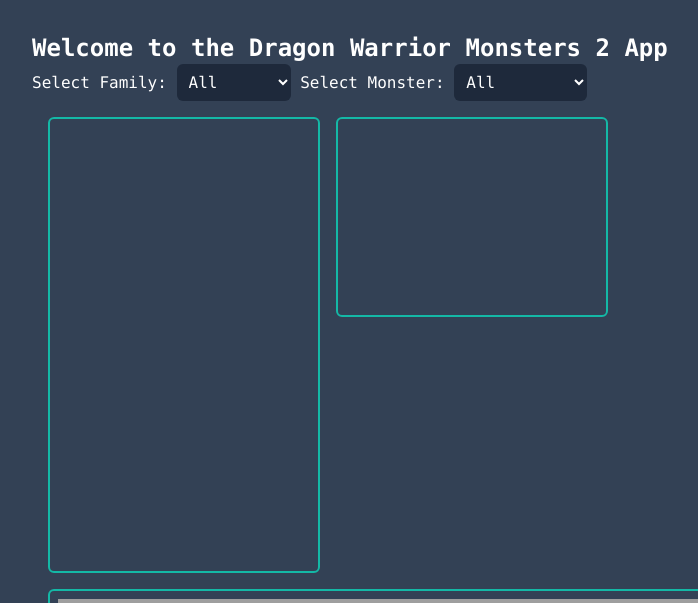
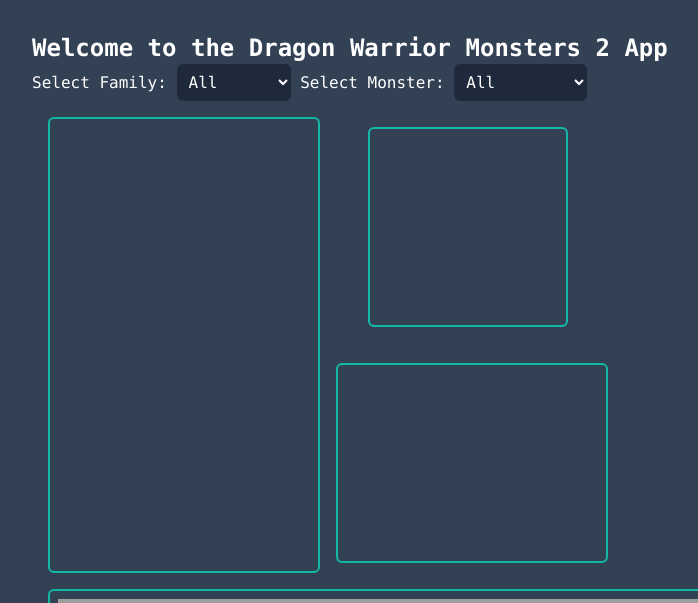
Before and after one commit to 0ceanSlim/dwm-app, a Flask app: page / in a window 1280 px wide. Shown: the top 603 px of the page, without its empty margins (0-698 px from the left). Run offline with Flask 3, Linux system fonts and the light colour scheme; data comes from the database, SQL or seed files in the repository; grey boxes are pictures that could not be loaded.

Commit message:
sprites added

```diff
--- /dev/null
+++ b/static/js/sprite.js
@@ -0,0 +1,30 @@
+function updateMonsterSprite() {
+    var selectedMonster = document.getElementById("monsterDropdown").value;
+    var spriteUrl = `static/img/monster/${selectedMonster}.png`;
+
+    var iframe = document.getElementById("monsterSpriteIframe");
+    iframe.src = "about:blank"; // Clear the iframe content
+
+    var content = `<style>
+                        body {
+                            margin: 0;
+                            display: flex;
+                            justify-content: center;
+                            align-items: center;
+                            height: 100vh;
+                        }
+
+                        img {
+                            max-width: 100%;
+                            max-height: 100%;
+                            object-fit: contain;
+                        }
+                    </style>
+                    <body>
+                        <img src="${spriteUrl}" alt="Monster Sprite">
+                    </body>`;
+
+    iframe.contentWindow.document.open();
+    iframe.contentWindow.document.write(content);
+    iframe.contentWindow.document.close();
+}
--- a/static/style/output.css
+++ b/static/style/output.css
@@ -611,8 +607,16 @@ video {
   margin-top: 1rem;
 }
 
-.mt-6 {
-  margin-top: 1.5rem;
+.ml-6 {
+  margin-left: 1.5rem;
+}
+
+.ml-8 {
+  margin-left: 2rem;
+}
+
+.block {
+  display: block;
 }
 
 .flex {
@@ -638,6 +646,18 @@ video {
 
 .grid-cols-2 {
   grid-template-columns: repeat(2, minmax(0, 1fr));
+}
+
+.content-center {
+  align-content: center;
+}
+
+.items-center {
+  align-items: center;
+}
+
+.justify-center {
+  justify-content: center;
 }
 
 .gap-1 {
--- a/templates/index.html
+++ b/templates/index.html
@@ -5,9 +5,8 @@
     <meta name="viewport" content="width=device-width, initial-scale=1.0" />
     <title>DWM APP</title>
     <link rel="stylesheet" href="../static/style/output.css" />
-    <script src="{{ url_for('static', filename='js/index.js') }}"></script>
   </head>
-  <body class="p-4 m-4 font-mono text-white bg-slate-700">
+  <body class="content-center p-4 m-4 font-mono text-white bg-slate-700" >
     <h1 class="text-2xl font-black text-white">
       Welcome to the Dragon Warrior Monsters 2 App
     </h1>
@@ -18,7 +17,7 @@
       </select>
 
       <label for="monsterDropdown">Select Monster:</label>
-      <select id="monsterDropdown" class="p-2 rounded-md bg-slate-800">
+      <select id="monsterDropdown" class="p-2 rounded-md bg-slate-800" onchange="updateMonsterSprite()">
         <option value="">All Monsters</option>
       </select>
       <div id="modules" class="flex mt-4">
@@ -27,31 +26,35 @@
           src=""
           class="pl-2 pr-2 ml-4 border-2 border-teal-500 rounded-md"
           height="456"
-          width="272"
-        ></iframe>
-
+          width="272">
+        </iframe>
+        <div class="grid items-center justify-center grid-cols-1 ml-4">
+            <iframe
+              id="monsterSpriteIframe"
+              src=""
+              class="p-2 ml-8 border-2 border-teal-500 rounded-md"
+              height="200"
+              width="200">
+            </iframe>
             <iframe
               id="breedingIframe"
               src=""
-          class="p-2 ml-4 border-2 border-teal-500 rounded-md"
+              class="p-2 mt-4 border-2 border-teal-500 rounded-md"
               height="200"
-          width="272"
-        >
+              width="272">
             </iframe>
-
-
         </div>
-
+      </div>
           <iframe
               id="footerIframe"
               src="https://dwm.happytavern.co/footer"
               class="p-2 mt-4 ml-4 border-2 border-teal-500 rounded-md float-end"
               height="240"
-          width="800"
-        >
+              width="800">
             </iframe>
     </div>
     <script src="{{ url_for('static', filename='js/index.js') }}"></script>
     <script src="{{ url_for('static', filename='js/breeding.js') }}"></script>
+    <script src="{{ url_for('static', filename='js/sprite.js') }}"></script>
   </body>
 </html>
```
Also changed, not shown: other parts of static/style/output.css (+12 -41 lines). Lines whose indentation alone changed are shown as unchanged.
